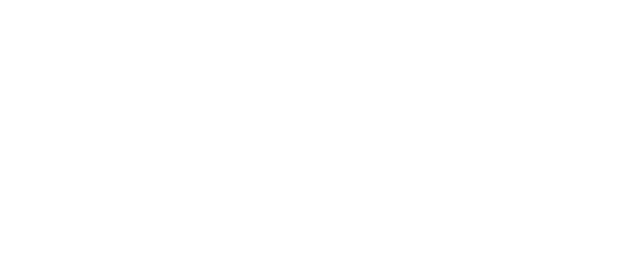
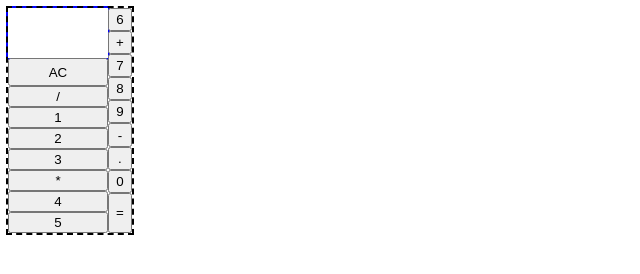
Before and after one commit to ChristianBT96/Project-1, a plain HTML site: page index.html in a window 1280 px wide. Shown: the whole page, without its empty margins (0-640 px from the left). Drawn offline with Linux system fonts and the light colour scheme.

Commit message:
Added basic buttons and output field

```diff
--- a/index.html
+++ b/index.html
@@ -2,10 +2,37 @@
 <html lang="en">
 <head>
     <meta charset="UTF-8">
-    <title>Project 1</title>
+    <title>Project 1 - Calculator</title>
+    <link rel="stylesheet" href="style.css">
+    <script src="script.js"></script>
+</head>
 
-</head>
+<header>
+
+</header>
 <body>
-
+    <div class="calculator box">
+        <div class="output">
+            <div class="previous-operand"></div>
+            <div class="current-operand"></div>
+        </div>
+       <button class="double-wide">AC</button>
+       <button>/</button>
+       <button>1</button>
+       <button>2</button>
+       <button>3</button>
+       <button>*</button>
+       <button>4</button>
+       <button>5</button>
+       <button>6</button>
+       <button>+</button>
+       <button>7</button>
+       <button>8</button>
+       <button>9</button>
+       <button>-</button>
+       <button>.</button>
+       <button>0</button>
+       <button class="double-wide">=</button>
+    </div>
 </body>
 </html>
--- a/style.css
+++ b/style.css
@@ -0,0 +1,24 @@
+.calculator {
+    justify-content: center;
+    flex-direction: column;
+    position: absolute;
+    display: flex;
+    outline: dashed 2px black;
+    flex-wrap: wrap;
+    gap: 0;
+    height: 225px;
+}
+
+.output {
+    height: 50px;
+    width: 100px;
+    outline: solid 2px blue;
+}
+
+button {
+    flex: 1;
+}
+
+.double-wide {
+    flex: 2;
+}
```
